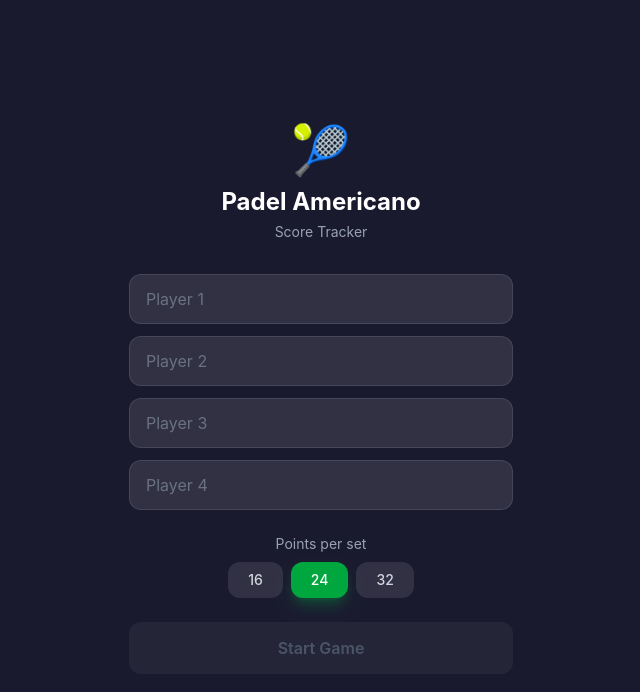
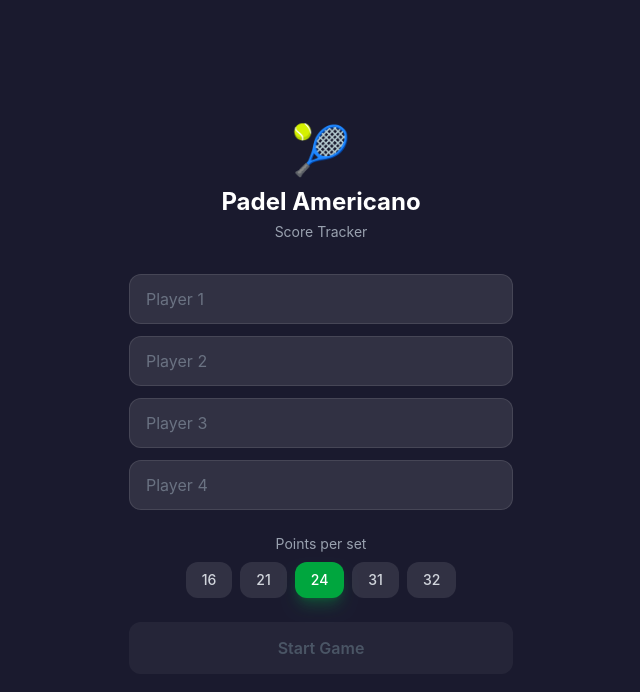
Before and after one commit to ooih-dev/padel-americano, a React (Vite) app: page / in a window 1280 px wide. Shown: the top 692 px of the page, without its empty margins (319-959 px from the left). Built offline with nearby package versions, Linux system fonts and the light colour scheme.

Commit message:
Add 21 and 31 point options (16/21/24/31/32)

```diff
--- a/src/App.jsx
+++ b/src/App.jsx
@@ -90,11 +90,11 @@ function SetupScreen({ onStart, onShowHistory }) {
         <div className="mb-6">
           <p className="text-sm text-gray-400 mb-2 text-center">Points per set</p>
           <div className="flex gap-2 justify-center">
-            {[16, 24, 32].map(s => (
+            {[16, 21, 24, 31, 32].map(s => (
               <button
                 key={s}
                 onClick={() => setMaxScore(s)}
-                className={`px-5 py-2 rounded-xl text-sm font-medium transition-all ${
+                className={`px-4 py-2 rounded-xl text-sm font-medium transition-all ${
                   maxScore === s
                     ? 'bg-green-600 text-white shadow-lg shadow-green-600/30'
                     : 'bg-white/10 text-gray-300 hover:bg-white/15'
```
